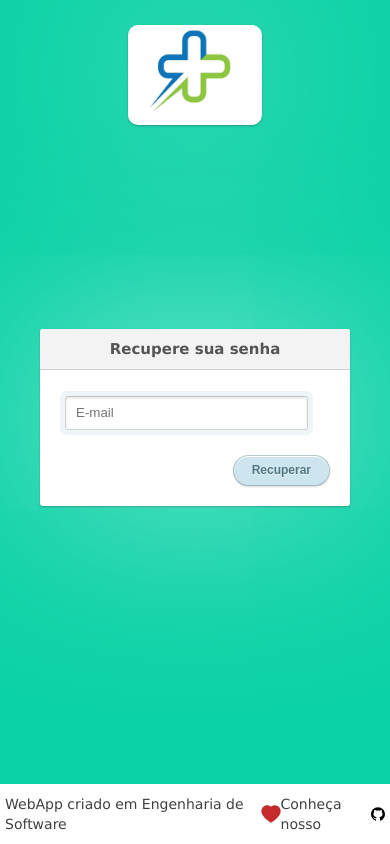
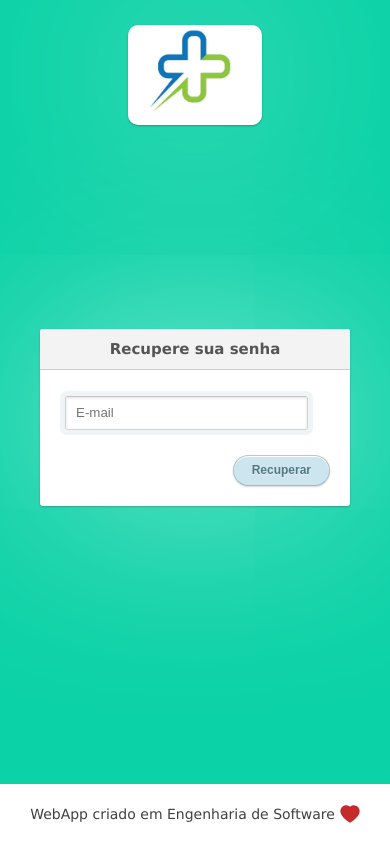
Before and after one commit to Health-Track/frontEnd-Health-Track, a React (Create React App) app: page /forgot-password in a window 390 px wide. Built offline with nearby package versions, Linux system fonts and the light colour scheme.

Commit message:
making footer responsive

```diff
--- a/src/components/DefaultFooter/index.js
+++ b/src/components/DefaultFooter/index.js
@@ -7,11 +7,11 @@ export default function DefaultFooter() {
   return (
     <div className="footer-container">
       <footer className="footer-component">
-        <span>
+        <span className="es-span">
           WebApp criado em Engenharia de Software
           <HeartFilled color="#F42C22" />
         </span>
-        <span>
+        <span className="github-span">
           Conheça nosso
           <a href="https://github.com/Health-Track/">
             <GithubOutlined />
--- a/src/components/DefaultFooter/style.css
+++ b/src/components/DefaultFooter/style.css
@@ -23,6 +23,16 @@
   align-items: center;
 }
 
+@media(max-width: 550px) {
+  .footer-container .footer-component .github-span {
+    display: none;
+  }
+
+  .footer-container .footer-component {
+    justify-content: center;
+  }
+}
+
 .anticon-heart {
   margin-left: 5px;
 }
```
